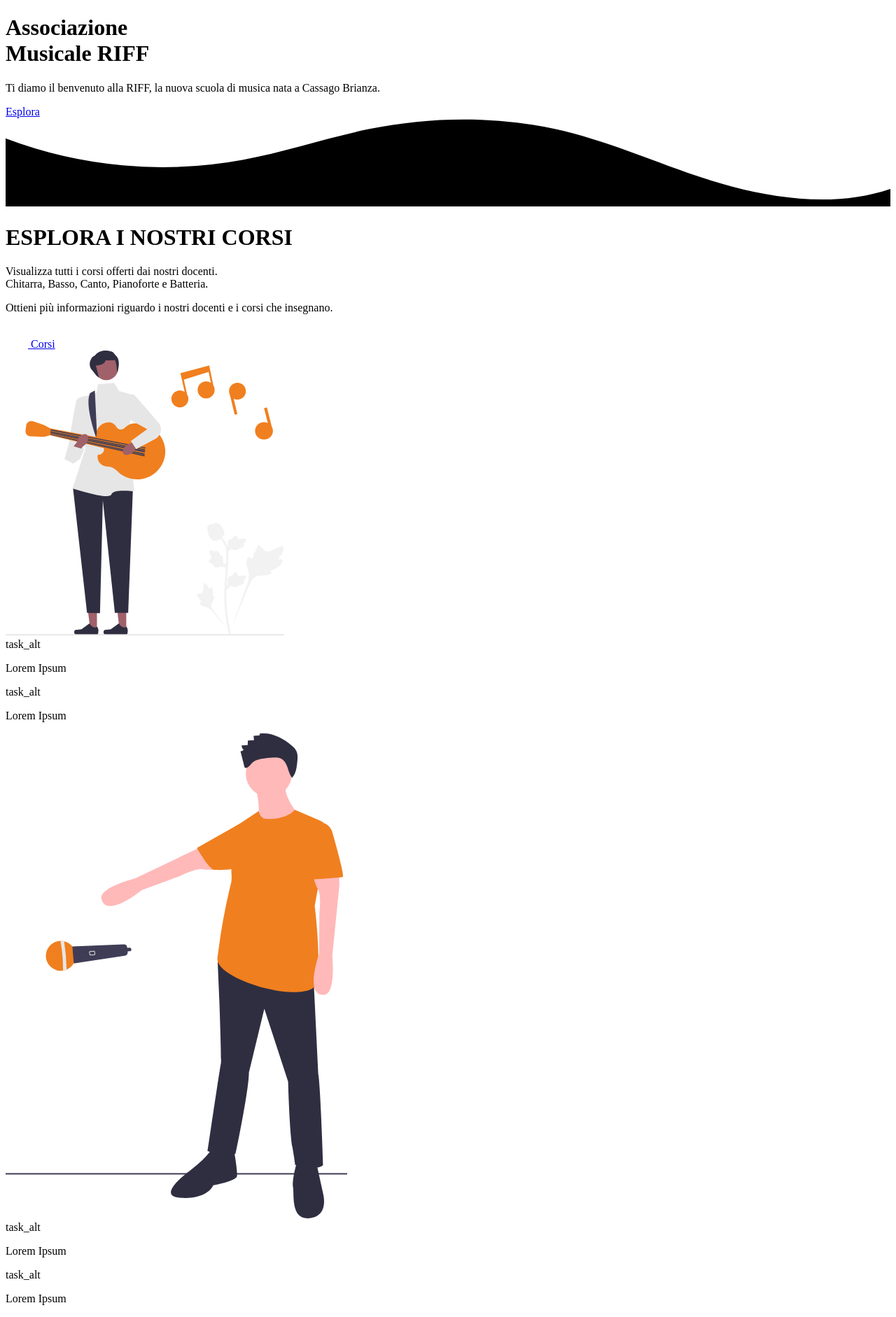
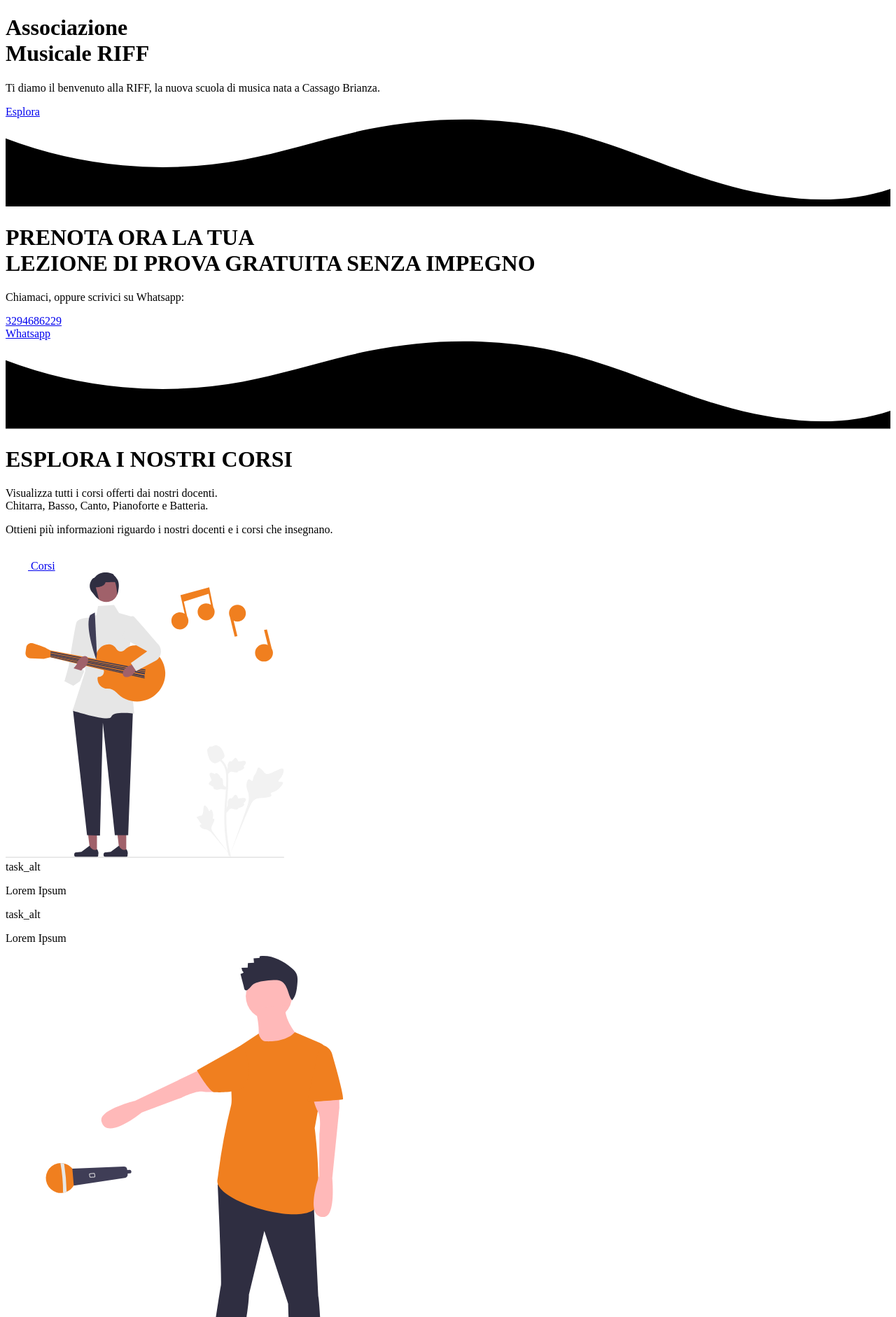
Before and after one commit to DanieleRiva/RiffMusica, a PHP site: page /php/home.php in a window 1280 px wide. Shown: the top 1882 px of the page at 70% size. Run offline with PHP 8.4, Linux system fonts and the light colour scheme; grey boxes are pictures that could not be loaded.

Commit message:
Added footer location and home page section for booking free lessons

```diff
--- a/php/footer.php
+++ b/php/footer.php
@@ -15,8 +15,9 @@
         <p id="footer-p">
             Associazione musicale Riff Musica <br> <br>
             <img src="img/footer/icons/map.png" width="24px"> <span class="footer-title">Le nostre sedi</span> <img src="img/footer/icons/map.png" width="24px"> <br>
-            <a class="footer-locations" target="_blank" href="https://goo.gl/maps/vxVyfvVnR7Lu3P159">Cassago Brianza (LC): Vicolo Cascinetta 10</a> <br>
-            <a class="footer-locations" target="_blank" href="https://goo.gl/maps/Y1F5hBX7MZxs2dFL9">Albese Con Cassano (CO): Strada Vicinale di Nibitt 2</a> <br><br>
+            <a class="footer-locations" target="_blank" href="https://maps.app.goo.gl/heJK2TojUBS6HXGc7">● Cassago Brianza (LC): Vicolo Cascinetta 10</a> <br>
+            <a class="footer-locations" target="_blank" href="https://maps.app.goo.gl/S5D8X6wXqedgURjm8">● Dolzago (LC): Via Corsica, 12A</a> <br>
+            <a class="footer-locations" target="_blank" href="https://maps.app.goo.gl/KZXsEzc9oeDzxjQQ9">● Albese Con Cassano (CO): Strada Vicinale di Nibitt 2</a> <br><br>
             <img src="img/footer/icons/phone.png" width="24px"> <span class="footer-title">Telefono</span> <img src="img/footer/icons/phone.png" width="24px"> <br>
             <a id="phone" href="tel:+393294686229">329 4686 229</a> <br> <br>
             Sito web sviluppato da <a class="developer-linktree" href="https://linktr.ee/danieleriva" target="_blank">Daniele Riva</a> <br>
--- a/php/home.php
+++ b/php/home.php
@@ -51,14 +51,39 @@
                     <h1>Associazione <br> Musicale <span style="color: rgb(var(--color-secondary));">RIFF</span> </h1>
                     <p>Ti diamo il benvenuto alla <span style="color: rgb(var(--color-secondary));">RIFF</span>, la nuova scuola di musica nata a Cassago Brianza.</p>
 
-                    <a href="#section-scroll" id="a-header" class="icon-animate nav-link-home section-btn">
+                    <a href="#section-scroll" id="a-header" class="section-btn">
                         Esplora
                     </a>
                 </div>
             </div>
         </div>
 
-        <div class="section-two" id="section-scroll">
+        <div class="section-two">
+            <div class="custom-shape-divider-top-1697795202">
+                <svg data-name="Layer 1" xmlns="http://www.w3.org/2000/svg" viewBox="0 0 1200 120" preserveAspectRatio="none">
+                    <path d="M985.66,92.83C906.67,72,823.78,31,743.84,14.19c-82.26-17.34-168.06-16.33-250.45.39-57.84,11.73-114,31.07-172,41.86A600.21,600.21,0,0,1,0,27.35V120H1200V95.8C1132.19,118.92,1055.71,111.31,985.66,92.83Z" class="shape-fill"></path>
+                </svg>
+            </div>
+
+            <div class="centered">
+                <div class="section-content">
+                    <h1>PRENOTA ORA LA TUA<br>LEZIONE DI <span style="color: rgb(var(--color-secondary));">PROVA GRATUITA</span> SENZA IMPEGNO</span> </h1>
+                    <p>Chiamaci, oppure scrivici su Whatsapp:</p>
+
+                    <div class="lezione-gratuita">
+                        <!-- <p>Chiamaci: </p> -->
+                        <a id="a-header" class="section-btn" href="tel:+393294686229">3294686229</a>
+                        <!-- <p>Oppure: </p> -->
+                        <a href="https://wa.me/393294686229" class="social-icon social-icon--whatsapp" target="_blank">
+                            <i class="fa fa-whatsapp"></i>
+                            <div class="tooltip">Whatsapp</div>
+                        </a>
+                    </div>
+                </div>
+            </div>
+        </div>
+
+        <div class="section-one" id="section-scroll">
             <div class="custom-shape-divider-top-1697795202">
                 <svg data-name="Layer 1" xmlns="http://www.w3.org/2000/svg" viewBox="0 0 1200 120" preserveAspectRatio="none">
                     <path d="M985.66,92.83C906.67,72,823.78,31,743.84,14.19c-82.26-17.34-168.06-16.33-250.45.39-57.84,11.73-114,31.07-172,41.86A600.21,600.21,0,0,1,0,27.35V120H1200V95.8C1132.19,118.92,1055.71,111.31,985.66,92.83Z" class="shape-fill"></path>
@@ -131,7 +156,7 @@
 
         </div>
 
-        <div class="section-one">
+        <div class="section-two">
             <div class="custom-shape-divider-top-1697795202">
                 <svg data-name="Layer 1" xmlns="http://www.w3.org/2000/svg" viewBox="0 0 1200 120" preserveAspectRatio="none">
                     <path d="M985.66,92.83C906.67,72,823.78,31,743.84,14.19c-82.26-17.34-168.06-16.33-250.45.39-57.84,11.73-114,31.07-172,41.86A600.21,600.21,0,0,1,0,27.35V120H1200V95.8C1132.19,118.92,1055.71,111.31,985.66,92.83Z" class="shape-fill"></path>
@@ -188,7 +213,7 @@
 
         </div>
 
-        <div class="section-two">
+        <div class="section-one">
             <div class="custom-shape-divider-top-1697795202">
                 <svg data-name="Layer 1" xmlns="http://www.w3.org/2000/svg" viewBox="0 0 1200 120" preserveAspectRatio="none">
                     <path d="M985.66,92.83C906.67,72,823.78,31,743.84,14.19c-82.26-17.34-168.06-16.33-250.45.39-57.84,11.73-114,31.07-172,41.86A600.21,600.21,0,0,1,0,27.35V120H1200V95.8C1132.19,118.92,1055.71,111.31,985.66,92.83Z" class="shape-fill"></path>
```
Also changed, not shown: css/header.css (+8 -4 lines), css/home.css (+12 -0 lines).
